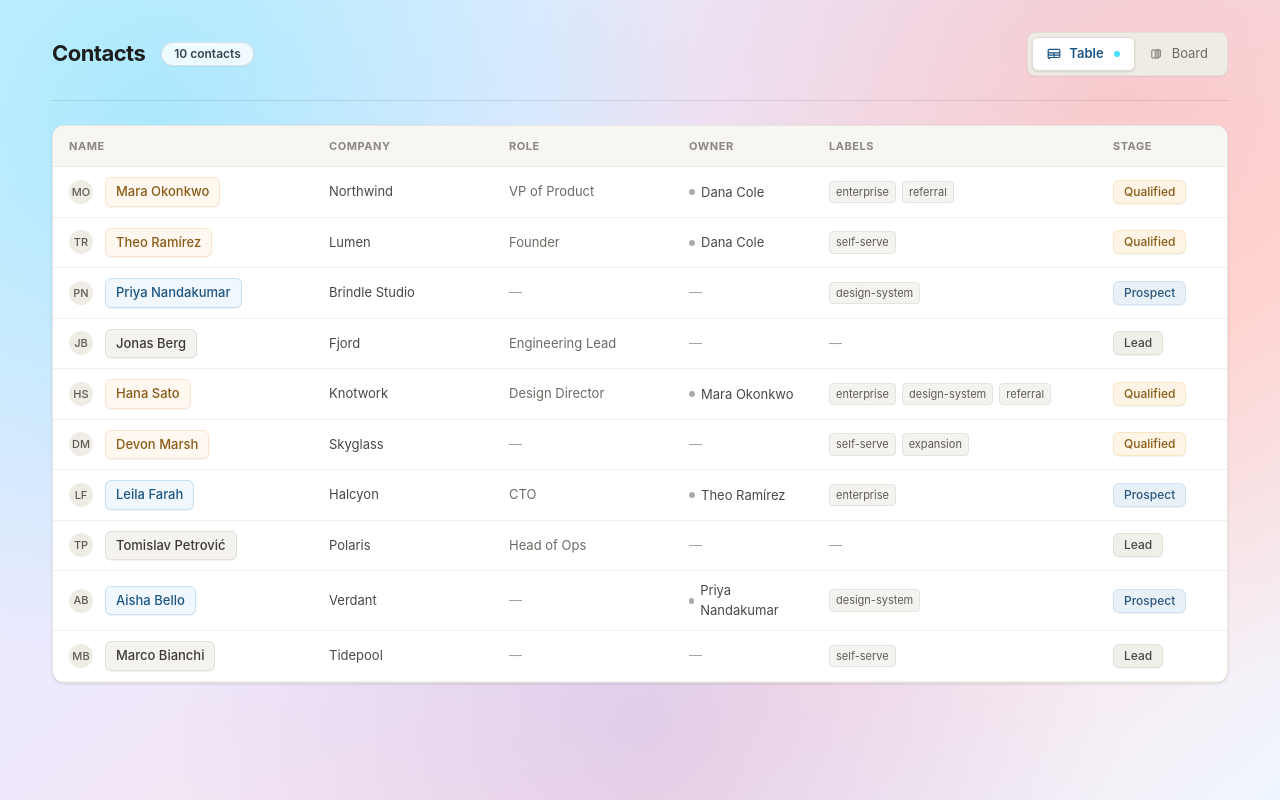
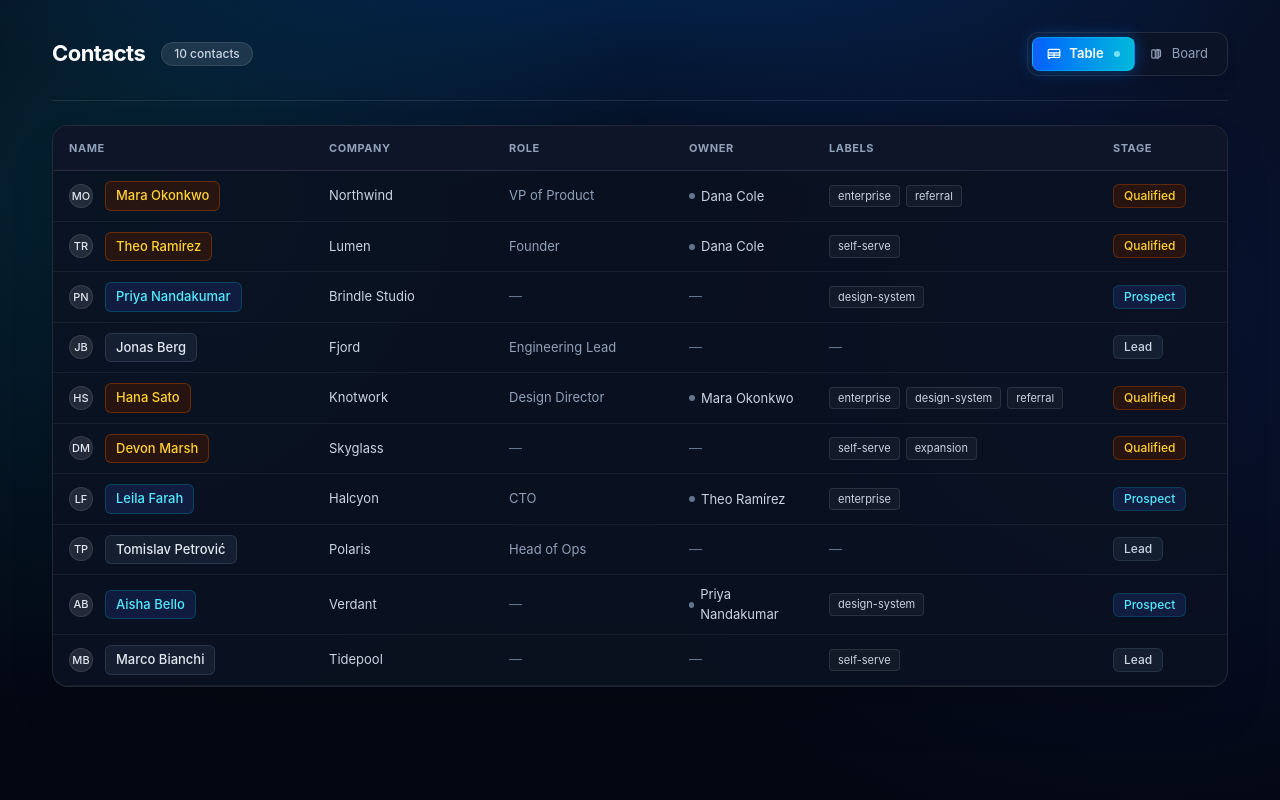
Before and after one commit to mohammed-abdelwhab/contacts-board-task, a React (Vite) app: page / in a window 1280 px wide. Built offline with nearby package versions, Linux system fonts and the light colour scheme.

Commit message:
feat(ui): apply CapiTradie-inspired cosmic dark theme with ambient cyan glow

```diff
--- a/src/components/ui/Avatar.tsx
+++ b/src/components/ui/Avatar.tsx
@@ -14,8 +14,8 @@ export function Avatar({ name, selected, size = "sm", className }: AvatarProps)
       : "w-6 h-6 text-[11px]";
 
   const colorClasses = selected || size === "lg"
-    ? "bg-[#3B6F9F] text-white"
-    : "bg-[#EFECE6] text-[#5E5B55]";
+    ? "bg-gradient-to-br from-blue-600 to-cyan-500 text-white shadow-[0_0_12px_rgba(0,140,255,0.4)]"
+    : "bg-white/10 text-slate-200 border border-white/10";
 
   return (
     <span
--- a/src/components/ui/Chip.tsx
+++ b/src/components/ui/Chip.tsx
@@ -3,8 +3,10 @@ import type { ChipProps } from "../../features/contacts/types";
 export function Chip({ label, selected }: ChipProps) {
   return (
     <span
-      className={`inline-flex items-center text-[11px] text-[#5E5B55] rounded px-1.5 py-0.5 border ${
-        selected ? "bg-white border-[#D2E2F0]" : "bg-[#F4F3EF] border-[#E5E3DE]"
+      className={`inline-flex items-center text-[11px] rounded px-2 py-0.5 border ${
+        selected
+          ? "bg-blue-950/80 border-cyan-500/50 text-cyan-200"
+          : "bg-white/[0.04] border-white/10 text-slate-300"
       }`}
     >
       {label}
--- a/src/components/ui/EmptyValue.tsx
+++ b/src/components/ui/EmptyValue.tsx
@@ -2,6 +2,6 @@ import type { EmptyValueProps } from "../../features/contacts/types";
 
 export function EmptyValue({ children }: EmptyValueProps) {
   return (
-    <span className="text-[#A8A49D]">{children ?? "—"}</span>
+    <span className="text-slate-500">{children ?? "—"}</span>
   );
 }
--- a/src/features/contacts/ContactsPage.tsx
+++ b/src/features/contacts/ContactsPage.tsx
@@ -64,18 +64,18 @@ export function ContactsPage() {
   usePanelFocus(Boolean(selectedContact), handleClosePanel, selectedId);
 
   return (
-    <div className="min-h-screen bg-transparent text-[#1E1E1E] antialiased flex flex-col justify-between relative selection:bg-[#E8F0F8] selection:text-[#1D5685]">
+    <div className="min-h-screen bg-transparent text-slate-100 antialiased flex flex-col justify-between relative selection:bg-blue-600/30 selection:text-cyan-200">
       {/* Main Content wrapper */}
       <main
         className={`w-full max-w-[1240px] mx-auto px-4 sm:px-8 pt-8 pb-12 flex-1 transition-opacity duration-200 ${
-          selectedContact ? "opacity-35" : ""
+          selectedContact ? "opacity-30" : ""
         }`}
       >
         {/* Header Row with Spaced Heading & Badge */}
-        <header className="flex flex-col sm:flex-row sm:items-center sm:justify-between gap-4 pb-6 mb-6 border-b border-black/10">
+        <header className="flex flex-col sm:flex-row sm:items-center sm:justify-between gap-4 pb-6 mb-6 border-b border-white/10">
           <div className="flex items-center gap-4">
-            <h1 className="text-[22px] font-bold text-[#1E1E1E] tracking-tight">Contacts</h1>
-            <span className="text-[12px] font-semibold text-[#374151] bg-white/80 backdrop-blur-xs px-3 py-0.5 rounded-full border border-black/10 shadow-xs">
+            <h1 className="text-[22px] font-bold text-white tracking-tight">Contacts</h1>
+            <span className="text-[12px] font-medium text-slate-300 bg-white/10 backdrop-blur-md px-3 py-0.5 rounded-full border border-white/10 shadow-xs">
               {contacts.length} contacts
             </span>
           </div>
@@ -96,7 +96,7 @@ export function ContactsPage() {
       {/* Dimmed Backdrop Overlay when Details Panel is Open */}
       {selectedContact && (
         <div
-          className="fixed inset-0 bg-black/35 backdrop-blur-[2px] z-40 transition-opacity duration-200 cursor-pointer"
+          className="fixed inset-0 bg-black/60 backdrop-blur-sm z-40 transition-opacity duration-200 cursor-pointer"
           onClick={handleClosePanel}
           aria-hidden="true"
         />
--- a/src/features/contacts/components/ContactRow.tsx
+++ b/src/features/contacts/components/ContactRow.tsx
@@ -47,10 +47,10 @@ export function ContactRow({ contact, selected, onSelect }: ContactRowProps) {
     <tr
       onClick={handleClick}
       onKeyDown={handleKeyDown}
-      className={`transition-colors duration-150 cursor-pointer h-12 border-b border-[#F0EFEA] ${
+      className={`transition-colors duration-150 cursor-pointer h-12 border-b border-white/[0.06] ${
         selected
-          ? "bg-[#EEF4F9] border-l-4 border-l-[#3B6F9F]"
-          : "hover:bg-[#FAF9F6]"
+          ? "bg-blue-950/40 border-l-4 border-l-[#0099FF]"
+          : "hover:bg-white/[0.03]"
       }`}
     >
       {/* Name Column with Stage-Synced Badge & Generous Spacing */}
@@ -81,22 +81,22 @@ export function ContactRow({ contact, selected, onSelect }: ContactRowProps) {
       {/* Company */}
       <td
         className={`py-2.5 px-4 text-[13px] ${
-          selected ? "text-[#1E1E1E] font-medium" : "text-[#4A4844]"
+          selected ? "text-white font-medium" : "text-slate-300"
         }`}
       >
         {contact.company}
       </td>
 
       {/* Role */}
-      <td className="py-2.5 px-4 text-[13px] text-[#6E6B65]">
+      <td className="py-2.5 px-4 text-[13px] text-slate-400">
         {contact.role ? <span>{contact.role}</span> : <EmptyValue />}
       </td>
 
       {/* Owner */}
-      <td className="py-2.5 px-4 text-[13px] text-[#4A4844]">
+      <td className="py-2.5 px-4 text-[13px] text-slate-300">
         {contact.owner ? (
           <span className="inline-flex items-center gap-1.5">
-            <span className="w-1.5 h-1.5 rounded-full bg-[#8A8782]/70" />
+            <span className="w-1.5 h-1.5 rounded-full bg-slate-500" />
             {contact.owner}
           </span>
         ) : (
--- a/src/features/contacts/components/ContactTable.tsx
+++ b/src/features/contacts/components/ContactTable.tsx
@@ -7,31 +7,31 @@ export function ContactTable({
   onSelectContact,
 }: ContactTableProps) {
   return (
-    <div className="bg-white rounded-xl border border-[#E8E6E1] overflow-x-auto shadow-sm">
+    <div className="bg-[#0B1222]/85 rounded-2xl border border-white/10 overflow-x-auto shadow-2xl backdrop-blur-xl">
       <table className="w-full text-left border-collapse" role="grid">
         <thead>
-          <tr className="bg-[#F7F6F3] border-b border-[#E8E6E1] text-[11px] uppercase tracking-wider text-[#8A8782] font-medium select-none">
-            <th scope="col" className="py-3 px-4 w-[260px]">
+          <tr className="bg-[#0F172A]/90 border-b border-white/10 text-[11px] uppercase tracking-wider text-slate-400 font-medium select-none">
+            <th scope="col" className="py-3.5 px-4 w-[260px]">
               Name
             </th>
-            <th scope="col" className="py-3 px-4 w-[180px]">
+            <th scope="col" className="py-3.5 px-4 w-[180px]">
               Company
             </th>
-            <th scope="col" className="py-3 px-4 w-[180px]">
+            <th scope="col" className="py-3.5 px-4 w-[180px]">
               Role
             </th>
-            <th scope="col" className="py-3 px-4 w-[140px]">
+            <th scope="col" className="py-3.5 px-4 w-[140px]">
               Owner
             </th>
-            <th scope="col" className="py-3 px-4">
+            <th scope="col" className="py-3.5 px-4">
               Labels
             </th>
-            <th scope="col" className="py-3 px-4 w-[130px]">
+            <th scope="col" className="py-3.5 px-4 w-[130px]">
               Stage
             </th>
           </tr>
         </thead>
-        <tbody className="text-[13px] text-[#2D2C2A]">
+        <tbody className="text-[13px] text-slate-200">
           {contacts.map((contact) => (
             <ContactRow
               key={contact.id}
--- a/src/features/contacts/components/ViewSwitch.tsx
+++ b/src/features/contacts/components/ViewSwitch.tsx
@@ -5,7 +5,7 @@ export function ViewSwitch({ mode, onModeChange }: ViewSwitchProps) {
     <div
       role="tablist"
       aria-label="View mode"
-      className="inline-flex p-1 bg-[#EFECE6] rounded-lg border border-[#E3E0D8] shadow-xs select-none relative"
+      className="inline-flex p-1 bg-[#0D1527]/90 rounded-xl border border-white/10 shadow-lg backdrop-blur-md select-none relative"
     >
       <button
         role="tab"
@@ -14,15 +14,15 @@ export function ViewSwitch({ mode, onModeChange }: ViewSwitchProps) {
         aria-controls="table-view"
         id="tab-table"
         onClick={() => onModeChange("table")}
-        className={`relative z-10 flex items-center gap-2 px-3.5 py-1.5 text-[13px] rounded-md transition-all duration-200 cursor-pointer focus-ring ${
+        className={`relative z-10 flex items-center gap-2 px-3.5 py-1.5 text-[13px] rounded-lg transition-all duration-200 cursor-pointer focus-ring ${
           mode === "table"
-            ? "font-semibold text-[#1D5685] bg-white shadow-sm border border-[#E0DCD4]"
-            : "text-[#6E6B65] hover:text-[#1E1E1E] hover:bg-white/40 border border-transparent"
+            ? "font-semibold text-white bg-gradient-to-r from-blue-600 to-cyan-500 shadow-[0_0_16px_rgba(0,120,255,0.45)] border border-cyan-400/40"
+            : "text-slate-400 hover:text-slate-200 hover:bg-white/5 border border-transparent"
         }`}
       >
         <svg
           className={`w-3.5 h-3.5 transition-colors duration-200 ${
-            mode === "table" ? "text-[#1D5685]" : "text-[#8A8782]"
+            mode === "table" ? "text-white" : "text-slate-400"
           }`}
           fill="none"
           viewBox="0 0 24 24"
@@ -38,7 +38,7 @@ export function ViewSwitch({ mode, onModeChange }: ViewSwitchProps) {
         </svg>
         <span>Table</span>
         {mode === "table" && (
-          <span className="w-1.5 h-1.5 rounded-full bg-[#00D4FF] inline-block ml-0.5 animate-pulse" />
+          <span className="w-1.5 h-1.5 rounded-full bg-cyan-200 inline-block ml-0.5 animate-pulse" />
         )}
       </button>
 
@@ -49,15 +49,15 @@ export function ViewSwitch({ mode, onModeChange }: ViewSwitchProps) {
         aria-controls="board-view"
         id="tab-board"
         onClick={() => onModeChange("board")}
-        className={`relative z-10 flex items-center gap-2 px-3.5 py-1.5 text-[13px] rounded-md transition-all duration-200 cursor-pointer focus-ring ${
+        className={`relative z-10 flex items-center gap-2 px-3.5 py-1.5 text-[13px] rounded-lg transition-all duration-200 cursor-pointer focus-ring ${
           mode === "board"
-            ? "font-semibold text-[#1D5685] bg-white shadow-sm border border-[#E0DCD4]"
-            : "text-[#6E6B65] hover:text-[#1E1E1E] hover:bg-white/40 border border-transparent"
+            ? "font-semibold text-white bg-gradient-to-r from-blue-600 to-cyan-500 shadow-[0_0_16px_rgba(0,120,255,0.45)] border border-cyan-400/40"
+            : "text-slate-400 hover:text-slate-200 hover:bg-white/5 border border-transparent"
         }`}
       >
         <svg
           className={`w-3.5 h-3.5 transition-colors duration-200 ${
-            mode === "board" ? "text-[#1D5685]" : "text-[#8A8782]"
+            mode === "board" ? "text-white" : "text-slate-400"
           }`}
           fill="none"
           viewBox="0 0 24 24"
@@ -73,7 +73,7 @@ export function ViewSwitch({ mode, onModeChange }: ViewSwitchProps) {
         </svg>
         <span>Board</span>
         {mode === "board" && (
-          <span className="w-1.5 h-1.5 rounded-full bg-[#FF5733] inline-block ml-0.5 animate-pulse" />
+          <span className="w-1.5 h-1.5 rounded-full bg-cyan-200 inline-block ml-0.5 animate-pulse" />
         )}
       </button>
     </div>
--- a/src/features/contacts/constants.ts
+++ b/src/features/contacts/constants.ts
@@ -25,38 +25,38 @@ export const STAGE_STYLE: Record<
 > = {
   Lead: {
     label: "Lead",
-    bg: "bg-[#F0EFEA]",
-    text: "text-[#4A4844]",
-    border: "border-[#E2E0D8]",
-    dot: "bg-[#8A8782]",
-    countBg: "bg-[#EFECE6] text-[#8A8782]",
-    nameBadge: "bg-[#F4F3F0] text-[#3D3A35] border border-[#E2E0D8] hover:border-[#C8C5BC]",
+    bg: "bg-slate-800/60",
+    text: "text-slate-300",
+    border: "border-slate-700/60",
+    dot: "bg-slate-400",
+    countBg: "bg-slate-800/80 text-slate-300",
+    nameBadge: "bg-slate-800/60 text-slate-200 border border-slate-700/70 hover:border-slate-500",
   },
   Prospect: {
     label: "Prospect",
-    bg: "bg-[#E8F0F8]",
-    text: "text-[#2C577D]",
-    border: "border-[#D2E2F0]",
-    dot: "bg-[#00D4FF]",
-    countBg: "bg-[#E8F0F8] text-[#1D5685]",
-    nameBadge: "bg-[#F0F7FD] text-[#1D5685] border border-[#C5DFF5] hover:border-[#00D4FF]",
+    bg: "bg-blue-950/60",
+    text: "text-cyan-300",
+    border: "border-cyan-800/50",
+    dot: "bg-cyan-400",
+    countBg: "bg-blue-950/80 text-cyan-300",
+    nameBadge: "bg-blue-950/60 text-cyan-300 border border-cyan-800/60 hover:border-cyan-400",
   },
   Qualified: {
     label: "Qualified",
-    bg: "bg-[#FEF5E7]",
-    text: "text-[#8A5B16]",
-    border: "border-[#F9E5C3]",
-    dot: "bg-[#FF5733]",
-    countBg: "bg-[#FEF5E7] text-[#8A5B16]",
-    nameBadge: "bg-[#FFF8F0] text-[#8A5B16] border border-[#FBE3CC] hover:border-[#FF5733]",
+    bg: "bg-amber-950/50",
+    text: "text-amber-300",
+    border: "border-amber-800/50",
+    dot: "bg-amber-400",
+    countBg: "bg-amber-950/80 text-amber-300",
+    nameBadge: "bg-amber-950/50 text-amber-300 border border-amber-800/60 hover:border-amber-400",
   },
   Customer: {
     label: "Customer",
-    bg: "bg-[#EAF4EE]",
-    text: "text-[#23633E]",
-    border: "border-[#CFE8D7]",
-    dot: "bg-[#16A34A]",
-    countBg: "bg-[#EAF4EE] text-[#23633E]",
-    nameBadge: "bg-[#F0F9F4] text-[#23633E] border border-[#CEE9D8] hover:border-[#16A34A]",
+    bg: "bg-emerald-950/50",
+    text: "text-emerald-300",
+    border: "border-emerald-800/50",
+    dot: "bg-emerald-400",
+    countBg: "bg-emerald-950/80 text-emerald-300",
+    nameBadge: "bg-emerald-950/50 text-emerald-300 border border-emerald-800/60 hover:border-emerald-400",
   },
 };
--- a/src/index.css
+++ b/src/index.css
@@ -5,15 +5,15 @@
 @import "@fontsource/inter/600.css";
 
 @theme {
-  --color-accent: #3b6f9f;
+  --color-accent: #0088ff;
   --color-aqua: #00d4ff;
   --color-sunset: #ff5733;
 
   /* Surfaces */
-  --color-surface-page: #fbfbfa;
-  --color-surface-card: #ffffff;
-  --color-surface-hover: #f7f6f3;
-  --color-surface-line: #e8e6e1;
+  --color-surface-page: #030712;
+  --color-surface-card: #0b1222;
+  --color-surface-hover: #111c34;
+  --color-surface-line: rgba(255, 255, 255, 0.08);
 
   /* Type scale */
   --text-xs: 0.75rem;
@@ -37,46 +37,47 @@
   }
   body {
     font-family: 'Inter', -apple-system, BlinkMacSystemFont, "Segoe UI", Roboto, sans-serif;
-    background:
-      radial-gradient(circle at 12% 15%, rgba(0, 212, 255, 0.25) 0%, transparent 42%),
-      radial-gradient(circle at 88% 12%, rgba(255, 87, 51, 0.20) 0%, transparent 45%),
-      radial-gradient(circle at 50% 90%, rgba(99, 102, 241, 0.18) 0%, transparent 50%),
-      linear-gradient(140deg, #E0F2FE 0%, #EDE9FE 38%, #FFE4E6 72%, #EFF6FF 100%);
+    background-color: #030712;
+    background-image:
+      radial-gradient(ellipse 80% 50% at 50% -10%, rgba(0, 110, 245, 0.28), transparent 70%),
+      radial-gradient(circle at 10% 25%, rgba(0, 212, 255, 0.12), transparent 40%),
+      radial-gradient(circle at 90% 40%, rgba(30, 64, 175, 0.18), transparent 45%),
+      linear-gradient(180deg, #050B18 0%, #030712 100%);
     background-attachment: fixed;
-    color: #1E1E1E;
+    color: #F8FAFC;
     margin: 0;
     padding: 0;
     -webkit-font-smoothing: antialiased;
   }
 }
 
-/* Custom modern scrollbars */
+/* Custom modern dark scrollbars */
 .custom-scrollbar::-webkit-scrollbar {
   height: 6px;
   width: 6px;
 }
 .custom-scrollbar::-webkit-scrollbar-track {
-  background: #F4F3EF;
+  background: rgba(255, 255, 255, 0.03);
   border-radius: 4px;
 }
 .custom-scrollbar::-webkit-scrollbar-thumb {
-  background: #D5D2CA;
+  background: rgba(255, 255, 255, 0.15);
   border-radius: 4px;
 }
 .custom-scrollbar::-webkit-scrollbar-thumb:hover {
-  background: #B8B4AA;
+  background: rgba(255, 255, 255, 0.28);
 }
 
 /* Accessible focus ring */
 .focus-ring:focus-visible,
 .has-focus-ring {
-  outline: 2px solid #3B6F9F !important;
+  outline: 2px solid #0099FF !important;
   outline-offset: 2px !important;
 }
 
 /* Side drawer panel shadow */
 .panel-shadow {
-  box-shadow: -8px 0 32px rgba(0, 0, 0, 0.12), -2px 0 8px rgba(0, 0, 0, 0.04);
+  box-shadow: -16px 0 48px rgba(0, 0, 0, 0.85), -2px 0 12px rgba(0, 110, 255, 0.1);
 }
 
 /* Smooth view transition */
@@ -98,10 +99,11 @@
 /* Ensure proper spacing and fixed background at page root */
 #root {
   min-height: 100vh;
-  background:
-    radial-gradient(circle at 12% 15%, rgba(0, 212, 255, 0.25) 0%, transparent 42%),
-    radial-gradient(circle at 88% 12%, rgba(255, 87, 51, 0.20) 0%, transparent 45%),
-    radial-gradient(circle at 50% 90%, rgba(99, 102, 241, 0.18) 0%, transparent 50%),
-    linear-gradient(140deg, #E0F2FE 0%, #EDE9FE 38%, #FFE4E6 72%, #EFF6FF 100%);
+  background-color: #030712;
+  background-image:
+    radial-gradient(ellipse 80% 50% at 50% -10%, rgba(0, 110, 245, 0.28), transparent 70%),
+    radial-gradient(circle at 10% 25%, rgba(0, 212, 255, 0.12), transparent 40%),
+    radial-gradient(circle at 90% 40%, rgba(30, 64, 175, 0.18), transparent 45%),
+    linear-gradient(180deg, #050B18 0%, #030712 100%);
   background-attachment: fixed;
 }
```
Also changed, not shown: src/features/contacts/components/BoardColumn.tsx (+8 -8 lines), src/features/contacts/components/ContactCard.tsx (+14 -14 lines), src/features/contacts/components/DetailsPanel.tsx (+32 -32 lines), 1 other file (tests, documents, lock files or other folders).
